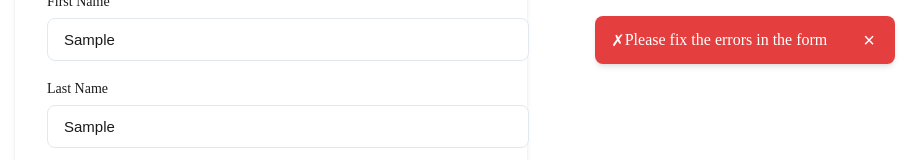
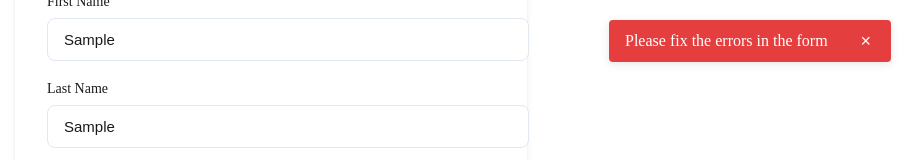
Before and after one commit to KavishaLP/Fuel_quota_management_system, a React (Vite) app in the folder fuel-quota-frontend/: page /register in a window 1280 px wide. Both pictures are taken after typing "Sample", "Sample", "Sample", "Sample", "Sample", "Sample123" into the empty fields and a click on the button "Register Vehicle". Shown: the part 145-305 px from the top of the page, without its empty margins (369-1280 px from the left). Built offline with nearby package versions, Linux system fonts and the light colour scheme.

Commit message:
Refactor Toast component to improve message dependency handling and prevent form submission on close

```diff
--- a/fuel-quota-frontend/src/pages/userVehicleregistration/VehicleRegistration.css
+++ b/fuel-quota-frontend/src/pages/userVehicleregistration/VehicleRegistration.css
@@ -152,49 +152,47 @@
 /* Toast Notifications */
 .toast-container {
   position: fixed;
-  top: 1rem;
-  right: 1rem;
+  top: 20px;
+  right: 20px;
   z-index: 1000;
-  max-width: 350px;
+  display: flex;
+  flex-direction: column;
+  gap: 10px;
 }
 
 .toast {
   position: relative;
-  padding: 0.875rem 1rem;
-  margin-bottom: 0.75rem;
-  border-radius: var(--radius-sm);
+  padding: 12px 16px;
+  border-radius: 4px;
   color: white;
-  box-shadow: var(--shadow-md);
+  box-shadow: 0 2px 10px rgba(0,0,0,0.1);
   animation: slideIn 0.3s ease-out;
+  min-width: 250px;
   display: flex;
   justify-content: space-between;
   align-items: center;
 }
 
 .toast-success {
-  background-color: var(--success-color);
+  background-color: #38a169;
 }
 
 .toast-error {
-  background-color: var(--error-color);
+  background-color: #e53e3e;
 }
 
 .toast-info {
-  background-color: var(--info-color);
-}
-
-.toast-message {
-  padding-right: 1.5rem;
+  background-color: #3182ce;
 }
 
 .toast-close {
   background: transparent;
   border: none;
   color: white;
-  font-size: 1.25rem;
+  font-size: 18px;
   cursor: pointer;
-  margin-left: 0.5rem;
-  padding: 0 0.25rem;
+  margin-left: 10px;
+  padding: 0 4px;
   line-height: 1;
 }
 
--- a/fuel-quota-frontend/src/pages/userVehicleregistration/VehicleRegistration.jsx
+++ b/fuel-quota-frontend/src/pages/userVehicleregistration/VehicleRegistration.jsx
@@ -6,22 +6,17 @@ const Toast = ({ message, type, onClose }) => {
   useEffect(() => {
       const timer = setTimeout(onClose, 5000);
       return () => clearTimeout(timer);
-    }, [onClose]);
-
-    const getIcon = () => {
-        switch(type) {
-            case 'success': return '✓';
-            case 'error': return '✗';
-            case 'info': return 'ℹ';
-            default: return '';
-        }
-    };
+  }, [onClose, message]); // Added message to dependencies
 
   return (
       <div className={`toast toast-${type}`}>
-            <span className="toast-icon">{getIcon()}</span>
           <div className="toast-message">{message}</div>
-            <button className="toast-close" onClick={onClose} aria-label="Close">
+          <button
+              className="toast-close"
+              onClick={onClose}
+              aria-label="Close"
+              onMouseDown={(e) => e.preventDefault()} // Prevent form submission
+          >
               &times;
           </button>
       </div>
```
Lines whose indentation alone changed are shown as unchanged.
